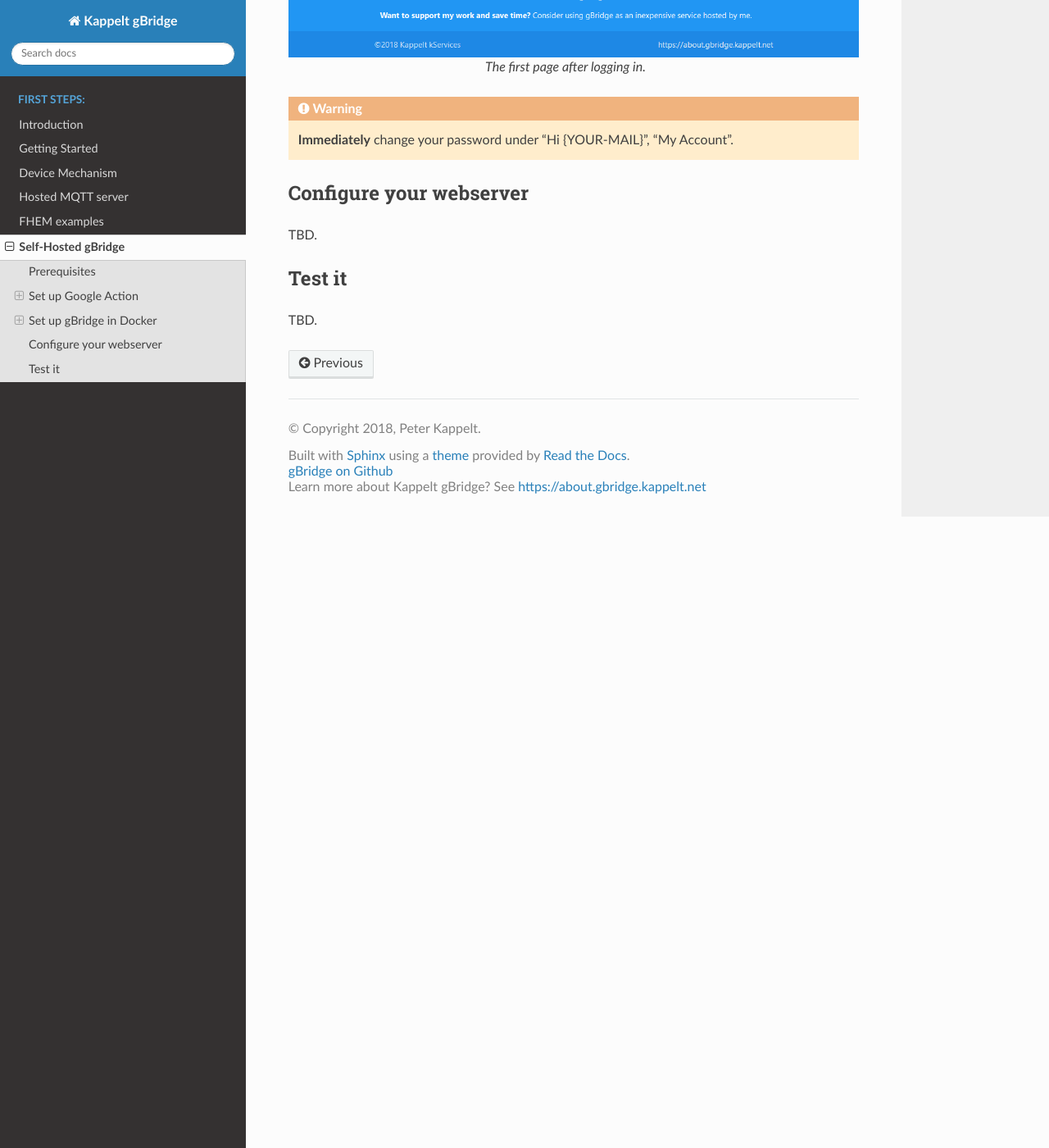
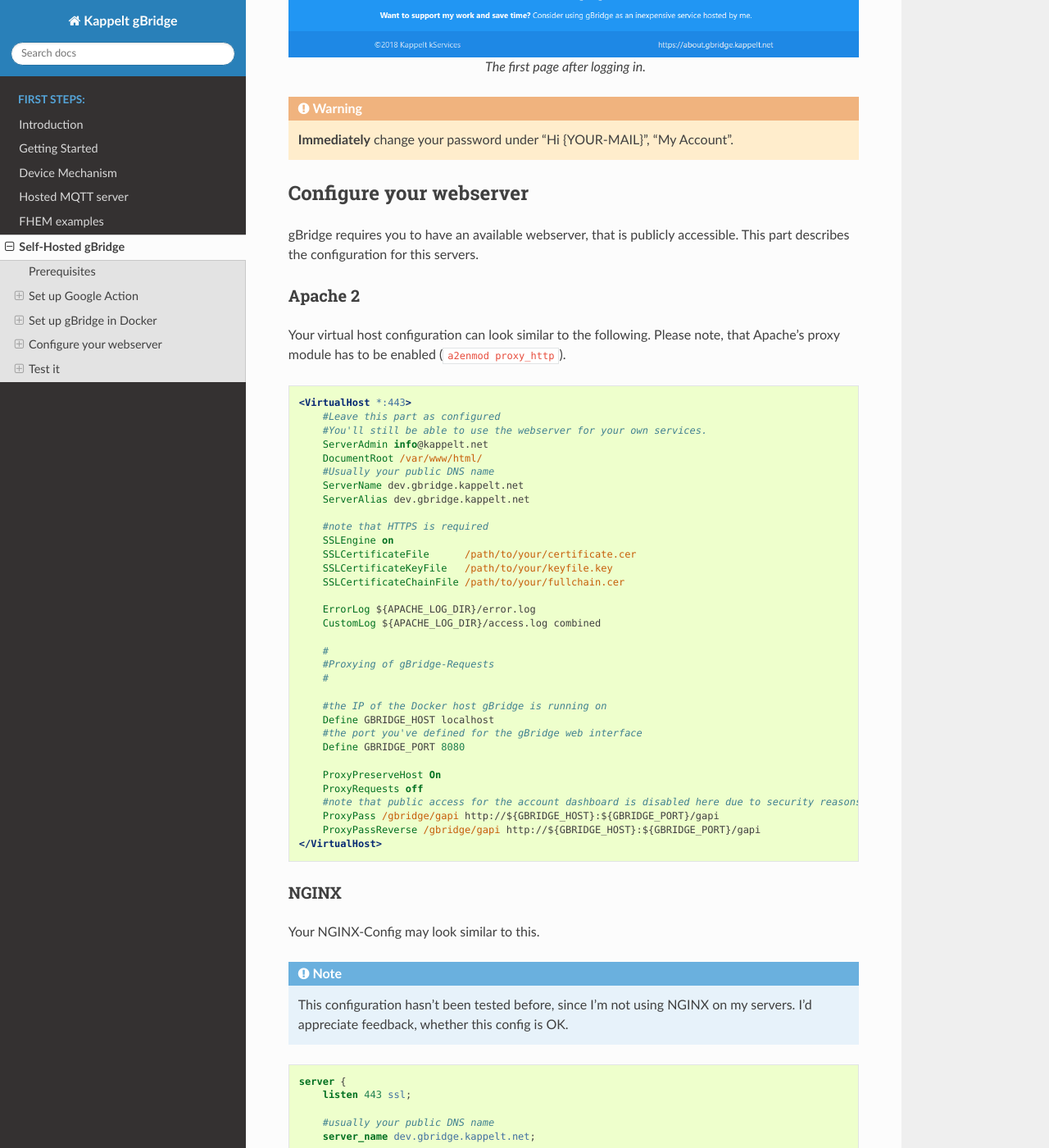
Before and after one commit to kservices/gBridge-doc, a Sphinx documentation site: the page built from source/selfHosted/hostItYourself.rst, in a window 1280 px wide and 1400 px high, scrolled down 11650 px. Shown: the whole window at 82% size. Built offline with Sphinx 7.4.7 and the Read the Docs theme 2.0.0, drawn with Linux system fonts in a browser that asks for light colours; some of the changed text lies outside the part shown.

Commit message:
Completed self-hosted chapter in documentation

```diff
--- a/source/firstSteps/gettingStarted.rst
+++ b/source/firstSteps/gettingStarted.rst
@@ -1,3 +1,5 @@
+.. _gettingStarted:
+
 Getting Started
 ====================
 
--- a/source/selfHosted/hostItYourself.rst
+++ b/source/selfHosted/hostItYourself.rst
@@ -302,9 +302,100 @@
 Configure your webserver
 --------------------------------
 
-TBD.
+gBridge requires you to have an available webserver, that is publicly accessible. This part describes the configuration for this servers.
+
+Apache 2
+~~~~~~~~~~~~~
+Your virtual host configuration can look similar to the following. Please note, that Apache's proxy module has to be enabled (:code:`a2enmod proxy_http`).
+
+.. code-block:: apacheconf
+
+    <VirtualHost *:443>
+        #Leave this part as configured
+        #You'll still be able to use the webserver for your own services.
+        ServerAdmin info@kappelt.net
+        DocumentRoot /var/www/html/
+        #Usually your public DNS name
+        ServerName dev.gbridge.kappelt.net
+        ServerAlias dev.gbridge.kappelt.net
+
+        #note that HTTPS is required
+        SSLEngine on
+        SSLCertificateFile      /path/to/your/certificate.cer
+        SSLCertificateKeyFile   /path/to/your/keyfile.key
+        SSLCertificateChainFile /path/to/your/fullchain.cer
+
+        ErrorLog ${APACHE_LOG_DIR}/error.log
+        CustomLog ${APACHE_LOG_DIR}/access.log combined
+
+        #
+        #Proxying of gBridge-Requests
+        #
+
+        #the IP of the Docker host gBridge is running on
+        Define GBRIDGE_HOST localhost
+        #the port you've defined for the gBridge web interface
+        Define GBRIDGE_PORT 8080
+
+        ProxyPreserveHost On
+        ProxyRequests off
+        #note that public access for the account dashboard is disabled here due to security reasons
+        ProxyPass /gbridge/gapi http://${GBRIDGE_HOST}:${GBRIDGE_PORT}/gapi
+        ProxyPassReverse /gbridge/gapi http://${GBRIDGE_HOST}:${GBRIDGE_PORT}/gapi
+    </VirtualHost>
+
+NGINX
+~~~~~~~~~~~~~
+
+Your NGINX-Config may look similar to this.
+
+.. note::
+    This configuration hasn't been tested before, since I'm not using NGINX on my servers. I'd appreciate feedback, whether this config is OK.
+
+.. code-block:: NGINX
+
+    server {
+        listen 443 ssl;
+
+        #usually your public DNS name
+        server_name dev.gbridge.kappelt.net;
+
+        #SSL-settings and generic server options here
+
+        #the IP of the Docker host gBridge is running on
+        set $gbridge_host localhost
+        #the port you've defined for the gBridge web interface
+        set $gbridge_port 8080
+
+        location /gbridge/gapi/ {
+            #public access to the account dashboard is disabled for security reasons
+            proxy_pass http://$gbridge_host:$gbridge_port/gapi/;
+        }
+    }
 
 Test it
 ----------------
 
-TBD.
+Access Test
+~~~~~~~~~~~~~~~
+
+Try to access :code:`https://YOUR-WEBSERVER'S-ADDRESS/gbridge/gapi` with your webbrowser. You should get this JSON-formatted text response:
+
+.. code-block:: JSON
+
+    {"requestId":"","payload":{"errorCode":"protocolError"}}
+
+Navigate to :code:`https://YOUR-WEBSERVER'S-ADDRESS/gbridge/gapi/auth` with your webbrowser. You should see the account linking page:
+
+.. figure:: ../_static/googlehome-link-account.png
+   :width: 50%
+   :align: center
+   :alt: Account linking login page.
+   :figclass: align-center
+
+   You should see the page used for account linking.
+
+Congratulations
+~~~~~~~~~~~~~~~~~
+
+**Your gBridge instance should now work a treat!**. You can continue with logging in in your Google Home account, have a look at the :ref:`getting started chapter <gettingStarted>`.
```
